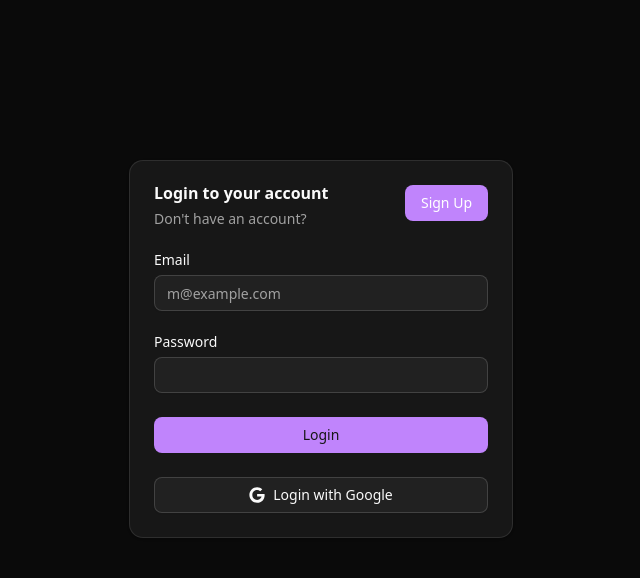
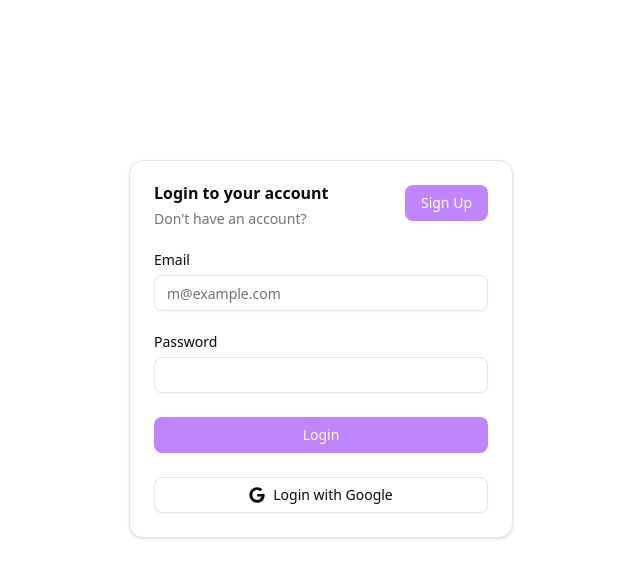
Before and after one commit to sristy-09/DrawingApp, a React (Vite) app in the folder client/: page /login in a window 1280 px wide. Shown: the top 578 px of the page, without its empty margins (319-959 px from the left). Built offline with nearby package versions, Linux system fonts and the light colour scheme; no server answers.

Commit message:
Theme-Toggle:(Removed theme toggling entirely)

```diff
--- a/client/src/features/User/components/UserDashboard.tsx
+++ b/client/src/features/User/components/UserDashboard.tsx
@@ -1,7 +1,7 @@
 import { useEffect } from "react";
 import BoardList from "../../board-list/components/BoardList";
 import { useUserDashboard } from "../hooks/useUserDashboard";
-import { Moon, Sun, Plus, Palette, Grid3x3, Monitor } from "lucide-react";
+import { Plus, Palette, Grid3x3 } from "lucide-react";
 import { Button } from "../../core/components/ui/button";
 import {
   DropdownMenu,
@@ -25,7 +25,6 @@ function UserDashboard() {
     fetchBoards,
     createBoard,
     handleLogout,
-    setTheme,
     handleBoardDeleted,
   } = useUserDashboard();
 
@@ -71,31 +70,6 @@ function UserDashboard() {
 
           {/* Right Actions */}
           <div className="flex items-center gap-2">
-            {/* Theme Toggle */}
-            <DropdownMenu>
-              <DropdownMenuTrigger asChild>
-                <Button variant="ghost" size="icon" className="h-9 w-9 rounded-full">
-                  <Sun className="h-[1.1rem] w-[1.1rem] rotate-0 scale-100 transition-all dark:-rotate-90 dark:scale-0" />
-                  <Moon className="absolute h-[1.1rem] w-[1.1rem] rotate-90 scale-0 transition-all dark:rotate-0 dark:scale-100" />
-                  <span className="sr-only">Toggle theme</span>
-                </Button>
-              </DropdownMenuTrigger>
-              <DropdownMenuContent align="end">
-                <DropdownMenuItem onClick={() => setTheme("light")}>
-                  <Sun className="mr-2 h-4 w-4" />
-                  Light
-                </DropdownMenuItem>
-                <DropdownMenuItem onClick={() => setTheme("dark")}>
-                  <Moon className="mr-2 h-4 w-4" />
-                  Dark
-                </DropdownMenuItem>
-                <DropdownMenuItem onClick={() => setTheme("system")}>
-                  <Monitor className="mr-2 h-4 w-4" />
-                  System
-                </DropdownMenuItem>
-              </DropdownMenuContent>
-            </DropdownMenu>
-
             {/* Profile Menu */}
             <DropdownMenu>
               <DropdownMenuTrigger asChild>
--- a/client/src/features/User/hooks/useUserDashboard.ts
+++ b/client/src/features/User/hooks/useUserDashboard.ts
@@ -3,12 +3,10 @@ import { getData } from "../../core/context/userContext";
 import type { Board } from "../types/types";
 import axios from "axios";
 import { useNavigate } from "react-router";
-import { useTheme } from "../../core/context/themeProvider";
 
 export function useUserDashboard() {
   const { user, logout } = getData();
   const navigate = useNavigate();
-  const { setTheme } = useTheme();
 
   const [boards, setBoards] = useState<Board[]>([]); // <- typed as Board array
 
@@ -72,7 +70,6 @@ export function useUserDashboard() {
     fetchBoards,
     createBoard,
     handleLogout,
-    setTheme,
     handleBoardDeleted,
   };
 }
--- a/client/src/features/board/components/Board.tsx
+++ b/client/src/features/board/components/Board.tsx
@@ -9,9 +9,6 @@ import {
   FaUndo,
   FaBars,
   FaHome,
-  FaMoon,
-  FaSun,
-  FaDesktop,
   FaSignInAlt,
   FaSignOutAlt,
   FaTrash,
@@ -20,7 +17,6 @@ import {
 import { useEffect, useState } from "react";
 import { useDragToolBar } from "../hooks/useDragToolBar";
 import { useNavigate } from "react-router";
-import { useTheme } from "../../core/context/themeProvider";
 import { getData } from "../../core/context/userContext";
 import {
   DropdownMenu,
@@ -60,7 +56,6 @@ const Board: React.FC = () => {
 
   const { toolbarRef, getToolOptionsStyle } = useDragToolBar();
   const navigate = useNavigate();
-  const { theme, setTheme } = useTheme();
   const { user, isAuthenticated, logout } = getData();
   const [menuOpen, setMenuOpen] = useState(false);
 
@@ -259,39 +254,6 @@ const Board: React.FC = () => {
 
             <DropdownMenuSeparator />
 
-            <DropdownMenuLabel className="text-xs text-gray-500">
-              Theme
-            </DropdownMenuLabel>
-
-            <DropdownMenuItem
-              onClick={() => setTheme("light")}
-              className="cursor-pointer"
-            >
-              <FaSun className="mr-2" />
-              <span>Light</span>
-              {theme === "light" && <FaCheck className="ml-auto text-blue-500" />}
-            </DropdownMenuItem>
-
-            <DropdownMenuItem
-              onClick={() => setTheme("dark")}
-              className="cursor-pointer"
-            >
-              <FaMoon className="mr-2" />
-              <span>Dark</span>
-              {theme === "dark" && <FaCheck className="ml-auto text-blue-500" />}
-            </DropdownMenuItem>
-
-            <DropdownMenuItem
-              onClick={() => setTheme("system")}
-              className="cursor-pointer"
-            >
-              <FaDesktop className="mr-2" />
-              <span>System</span>
-              {theme === "system" && <FaCheck className="ml-auto text-blue-500" />}
-            </DropdownMenuItem>
-
-            <DropdownMenuSeparator />
-
             <DropdownMenuItem onClick={handleClear}
               className="cursor-pointer">
               <FaTrash className="w-4 h-4" />
--- a/client/src/features/core/context/themeProvider.tsx
+++ /dev/null
@@ -1,73 +0,0 @@
-import { createContext, useContext, useEffect, useState } from "react";
-
-type Theme = "dark" | "light" | "system";
-
-type ThemeProviderProps = {
-  children: React.ReactNode;
-  defaultTheme?: Theme;
-  storageKey?: string;
-};
-
-type ThemeProviderState = {
-  theme: Theme;
-  setTheme: (theme: Theme) => void;
-};
-
-const initialState: ThemeProviderState = {
-  theme: "system",
-  setTheme: () => null,
-};
-
-const ThemeProviderContext = createContext<ThemeProviderState>(initialState);
-
-export function ThemeProvider({
-  children,
-  defaultTheme = "system",
-  storageKey = "vite-ui-theme",
-  ...props
-}: ThemeProviderProps) {
-  const [theme, setTheme] = useState<Theme>(
-    () => (localStorage.getItem(storageKey) as Theme) || defaultTheme
-  );
-
-  useEffect(() => {
-    const root = window.document.documentElement;
-
-    root.classList.remove("light", "dark");
-
-    if (theme === "system") {
-      const systemTheme = window.matchMedia("(prefers-color-scheme: dark)")
-        .matches
-        ? "dark"
-        : "light";
-
-      root.classList.add(systemTheme);
-      return;
-    }
-
-    root.classList.add(theme);
-  }, [theme]);
-
-  const value = {
-    theme,
-    setTheme: (theme: Theme) => {
-      localStorage.setItem(storageKey, theme);
-      setTheme(theme);
-    },
-  };
-
-  return (
-    <ThemeProviderContext.Provider {...props} value={value}>
-      {children}
-    </ThemeProviderContext.Provider>
-  );
-}
-
-export const useTheme = () => {
-  const context = useContext(ThemeProviderContext);
-
-  if (context === undefined)
-    throw new Error("useTheme must be used within a ThemeProvider");
-
-  return context;
-};
--- a/client/src/main.tsx
+++ b/client/src/main.tsx
@@ -3,18 +3,15 @@ import { createRoot } from "react-dom/client";
 import "./index.css";
 import App from "./App.tsx";
 import { UserProvider } from "./features/core/context/userContext.tsx";
-import { ThemeProvider } from "./features/core/context/themeProvider.tsx";
 import { Provider } from "react-redux";
 import { store } from "./store/store.ts";
 
 createRoot(document.getElementById("root")!).render(
   <StrictMode>
     <Provider store={store}>
-      <ThemeProvider defaultTheme="dark" storageKey="vite-ui-theme">
-        <UserProvider>
-          <App />
-        </UserProvider>
-      </ThemeProvider>
+      <UserProvider>
+        <App />
+      </UserProvider>
     </Provider>
   </StrictMode>,
 );
```
Also changed, not shown: 1 other file (tests, documents, lock files or other folders).
